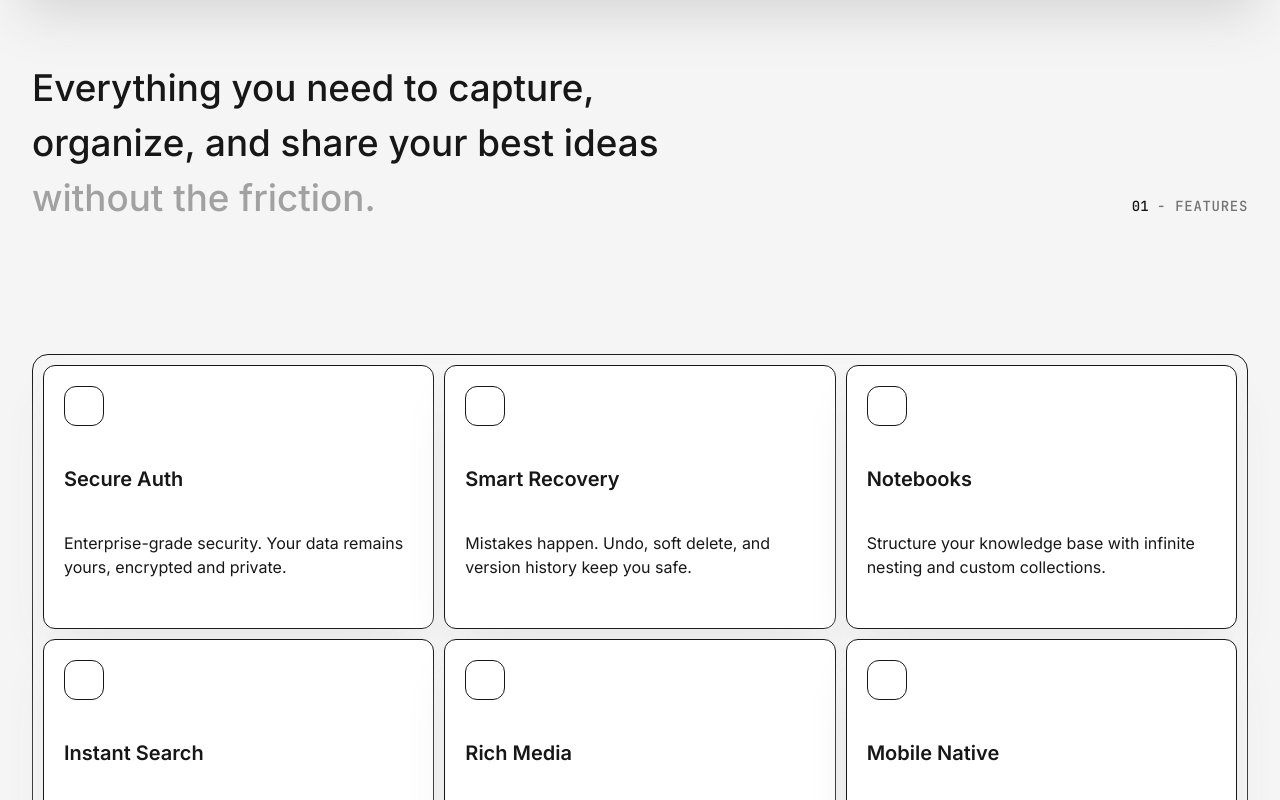
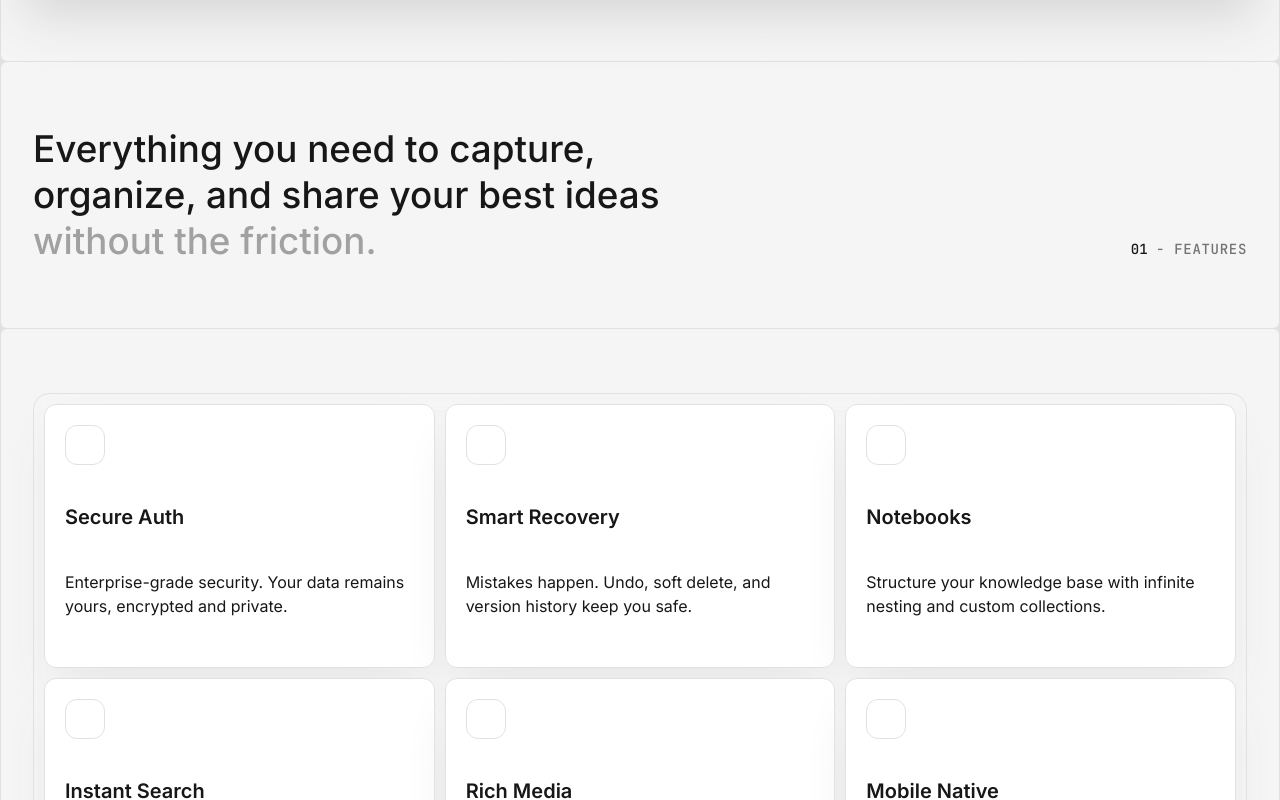
Before and after one commit to Prateek1789/Notes-App, a Next.js app in the folder v2-nextjs/: page / in a window 1280 px wide. Shown: the part 1140-1940 px from the top of the page. Built offline with nearby package versions, Linux system fonts and the light colour scheme.

Commit message:
Chore: Improved landing page visual design

```diff
--- a/v2-nextjs/src/app/globals.css
+++ b/v2-nextjs/src/app/globals.css
@@ -7,9 +7,9 @@
   --primary-ghost: oklch(70.9% 0.262 262.881);
   --ping: oklch(62.7% 0.194 149.214);
   --ping-pulse: oklch(79.2% 0.209 151.711);
-  --hero-gradient-primary: oklch(0.9802 0 260);
+  --hero-gradient-primary: oklch(0.9702 0 260);
   --hero-gradient-secondary: var(--background);
-  --hero-gradient-dots: oklch(0.8541 0.0132 266.69);
+  --hero-gradient-dots: oklch(0.9041 0.0032 266.69);
 
   /* colors for field states and focus states */
   --field-idle: oklch(87% 0 0);
@@ -20,6 +20,10 @@
   --field-invalid: oklch(63.7% 0.237 25.331);
   --field-invalid-focus: oklch(80.8% 0.114 19.571);
 
+  --branding-text: oklch(93.0% 0.006 264.531);
+
+  --line: oklch(91% 0 0);
+  --line-dark: oklch(26% 0 0);
   --line-ghost: oklch(92.2% 0 0);
 
   font-synthesis: none;
@@ -43,9 +47,9 @@
     border: 1px solid transparent;
   }
 
-  h1 {
-    line-height: 1;
-  }
+  h1 { line-height: 1; }
+
+  h2 { line-height: 1.25; }
 
   nav {
     width: 100%;
@@ -70,15 +74,36 @@
 
   main {
     width: 100%;
-    max-width: 80rem;
+    max-width: 90rem;
     height: auto;
     margin-inline: auto;
+    padding-inline: 1px;
+    padding-block: 1px;
+    display: flex;
+    flex-direction: column;
+    gap: 1px;
+    background-color: var(--line);
   }
 
   section {
     width: 100%;
     height: 100vh;
+    padding-block: 4rem;
+    background-color: var(--background);
+    border-radius: 6px;
   }
+
+  footer {
+    height: 100%;
+    width: 100%;
+    max-width: 90rem;
+    margin-inline: auto;
+  }
+
+  section:nth-child(1) { border-block: 0px; }
+  section:nth-child(2) { border-block-end: 0px; }
+  section:nth-child(3) { border-block-end: 0px; }
+  section:nth-child(4) { border-block-end: 0px; }
 }
 
 @theme inline {
@@ -98,7 +123,11 @@
   --color-invalid: var(--field-invalid);
   --color-invalid-focus: var(--field-invalid-focus);
 
+  --color-line: var(--line);
+  --color-line-dark: var(--line-dark);
   --color-line-ghost: var(--line-ghost);
+
+  --color-branding: var(--branding-text);
 }
 
 @theme {
@@ -167,6 +196,9 @@
     --field-invalid: oklch(44.4% 0.177 26.899);
     --field-invalid-focus: oklch(70.4% 0.191 22.216 / 60%);
 
+    --line: var(--line-dark);
     --line-ghost: oklch(24% 0 0);
+
+    --branding-text: oklch(30% 0.002 260);
   }
 }
```
